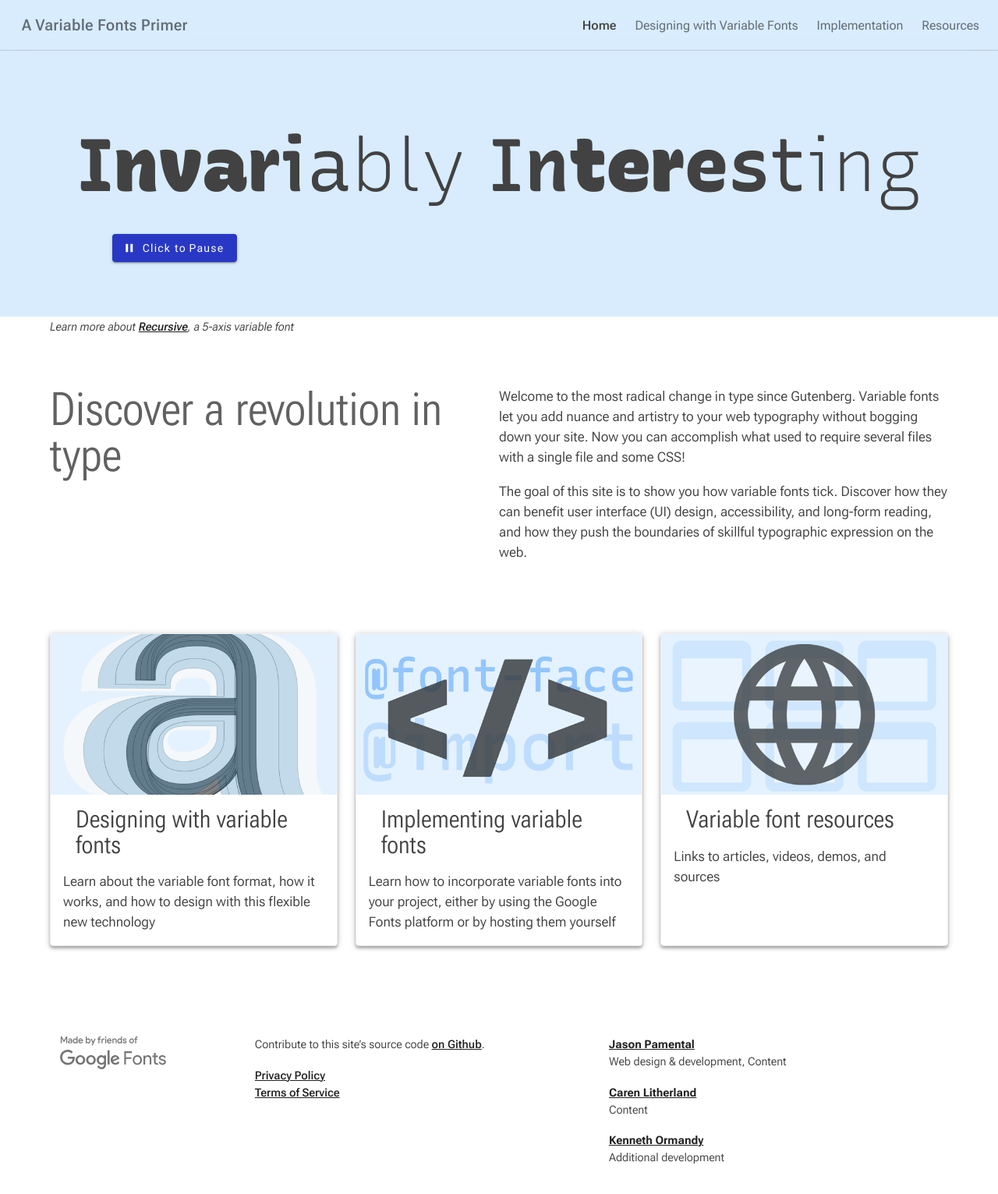
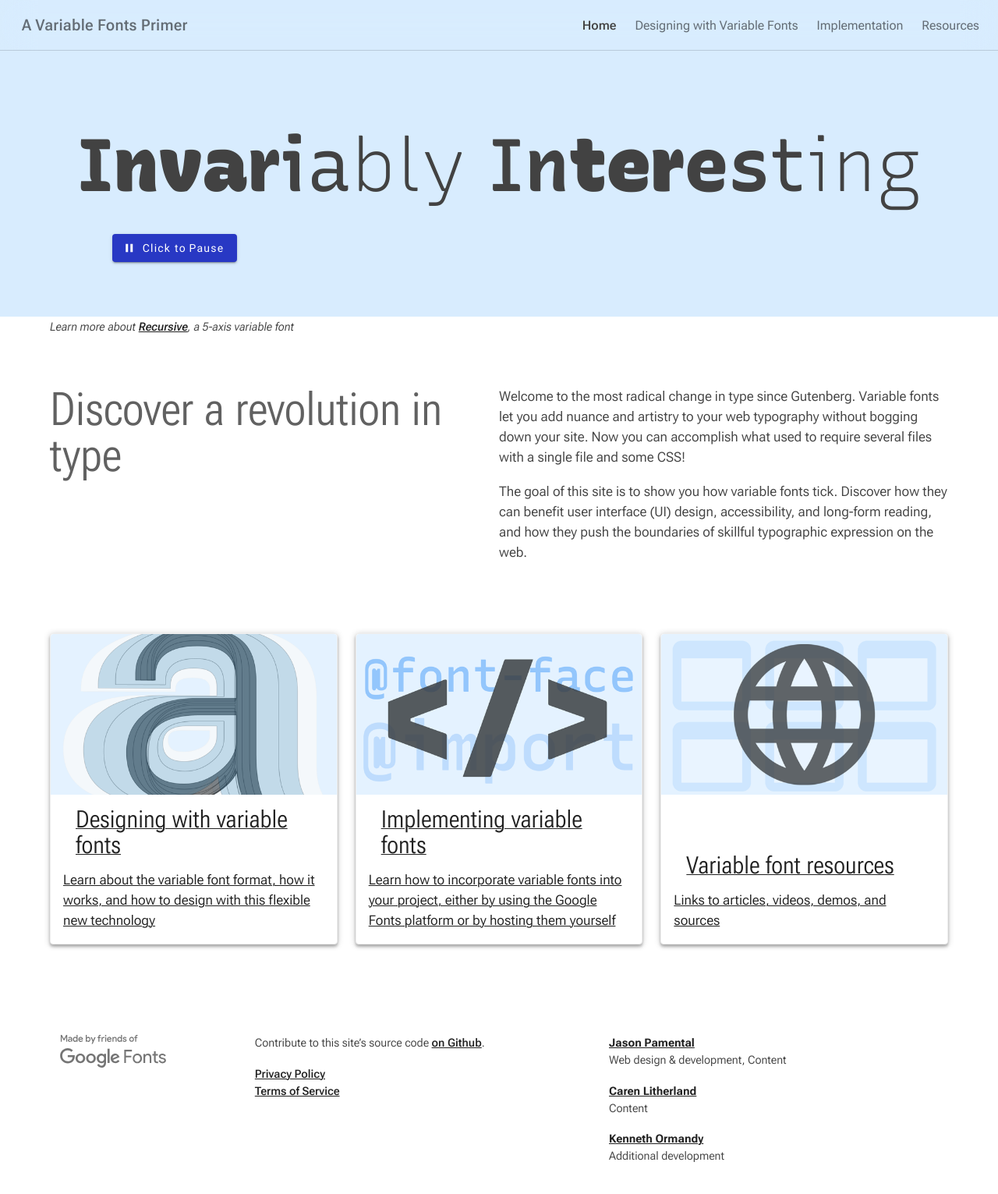
Before and after one commit to jpamental/variable-fonts, a Jekyll site: the page built from index.html, in a window 1280 px wide. Shown: the top 1531 px of the page at 78% size. Built offline with Jekyll 4.4.1, drawn with Linux system fonts in a browser that asks for light colours; a style sheet for code colours, icons or effects is not loaded.

Commit message:
Updates outer card design

```diff
--- a/_includes/beatrice/02-molecules/03-card/_card.scss
+++ b/_includes/beatrice/02-molecules/03-card/_card.scss
@@ -2,6 +2,8 @@
 
 .mdc-card {
   --mdc-theme-surface: var(--color-background);
+
+
 
   &__primary-action {
     height: 100%;
@@ -40,20 +42,52 @@
 }
 
 
+a.vf-mdc-card {
+  text-decoration: none;
+}
+
 .vf-mdc-card {
+  width: 100%;
+  border-radius: 2px;
   overflow: hidden;
+  border-color: transparent;
+  display: block;
+  box-shadow: 0 0 0 rgba(0, 0, 0, 0);
+  transition: box-shadow 0.2s ease-in-out !important;
+  &:hover,
+  &:focus,
+  &:active {
+    box-shadow: 0px 1px 8px rgba(0, 0, 0, 0.2),
+                0px 3px 4px rgba(0, 0, 0, 0.12),
+                0px 3px 3px rgba(0, 0, 0, 0.14);
+  }
+
+  // These need to be nested for specificity
   .vf-mdc-card__title {
-    margin-top: 1em;
+    margin-top: calc( var(--body-text-spacer) * 1 );
+    margin-bottom: calc( var(--body-text-spacer) * 0.2 );
+  }
+
+  .vf-mdc-card__subtitle {
+    margin-top: 0;
+  }
+
+  .mdc-card__action--icon {
+    margin-top: 0.25rem;
+    background: rgba(0, 0, 0, 0.5);
+    border-radius: 100%;
+    width: 48px;
+    height: 48px;
   }
 }
 
-.vf-mdc-card__title {
-  font-size: 2em;
-  line-height: 1.3;
+.vf-mdc-card__description {
+  margin-top: calc( var(--body-text-spacer) * 1 );
 }
 
 .vf-mdc-card__body {
-  padding: 1rem;
+  padding: calc( var(--body-text-spacer) * 1 );
+  padding-bottom: calc( var(--body-text-spacer) * 1.2 );
   .mdc-card__action--icon {
     background: $color-gray-100;
     border-radius: 100%;
--- a/_includes/beatrice/02-molecules/03-card/card.html
+++ b/_includes/beatrice/02-molecules/03-card/card.html
@@ -9,17 +8,15 @@
 
 {% endcomment %}
 
-{% if include.card_style == 'outline' %}
-  {% assign card_style = 'mdc-card--outlined' %}
+{% assign tag = 'div' %}
+{% if include.primary_link_url %}
+  {% assign tag = 'a' %}
 {% endif %}
 
-<div class="mdc-card vf-mdc-card {{ card_style }}">
-  {% if include.icon %}
-  {% endif %}
+<{{ tag }} class="mdc-card vf-mdc-card mdc-card--outlined"
            {% if include.primary_link_url %}
-    <a href="{{ include.primary_link_url }}">
-  {% endif %}
-    <div class="mdc-card__primary-action">
+             href="{{ include.primary_link_url }}"
+           {% endif %}>
   {% if include.media %}
     <div class="mdc-card__media mdc-card__media--16-9" style="background-image: url('{{ site.baseurl }}{{ include.media }}');"></div>
   {% endif %}
@@ -30,13 +27,11 @@
       {% endif %}
       <h3 class="vf-mdc-card__title">{{ include.title }}</h3>
       {% if include.subtitle %}
-            <p class="vf-mdc-card__subtitle">by {{ include.subtitle }}</p>
+        <h4 class="vf-mdc-card__subtitle">by {{ include.subtitle }}</h4>
       {% endif %}
+      <div class="vf-mdc-card__description">
         <p>{{ include.body }}</p>
       </div>
+    </div>
   {% endif %}
-      </div>
-    {% if include.primary_link_url %}
-      </a>
-    {% endif %}
-</div>
+</{{ tag }}>
--- a/_includes/beatrice/03-organisms/04-card-grid/_card-grid.scss
+++ b/_includes/beatrice/03-organisms/04-card-grid/_card-grid.scss
@@ -1,9 +1,21 @@
+:root {
+  --card-grid-gutter: 0.333rem;
+}
+
 .card-grid {
   display: grid;
   grid-template-columns: repeat(auto-fill, minmax(23rem, 1fr));
-  margin-left: -0.5rem;
-  margin-right: -0.5rem;
-  margin-top: calc( var(--body-text-spacer) * 2 );
+  grid-auto-rows: 1fr;
+  overflow: visible;
+  margin-left: calc( -1 * var(--card-grid-gutter) );
+  margin-right: calc( -1 * var(--card-grid-gutter) );
+  margin-top: calc( var(--body-text-spacer) * 2.4 );
+  margin-bottom: calc( var(--body-text-spacer) * 2 );
+
+  @media (min-width: $bp--medium) {
+    margin-left: calc( (var(--body-text-spacer) * -1) - var(--card-grid-gutter) );
+    margin-right: calc( (var(--body-text-spacer) * -1) - var(--card-grid-gutter) );
+  }
 
   // > * {
   //   --h3-font-size-min: 1.25;
@@ -26,5 +38,7 @@
 }
 
 .card-grid-cell {
-  padding: 0.5rem;
+  padding: var(--card-grid-gutter);
+  display: flex;
+  align-items: stretch;
 }
```
Also changed, not shown: other parts of _includes/beatrice/02-molecules/03-card/card.html (+0 -1 lines). Lines whose indentation alone changed are shown as unchanged.
